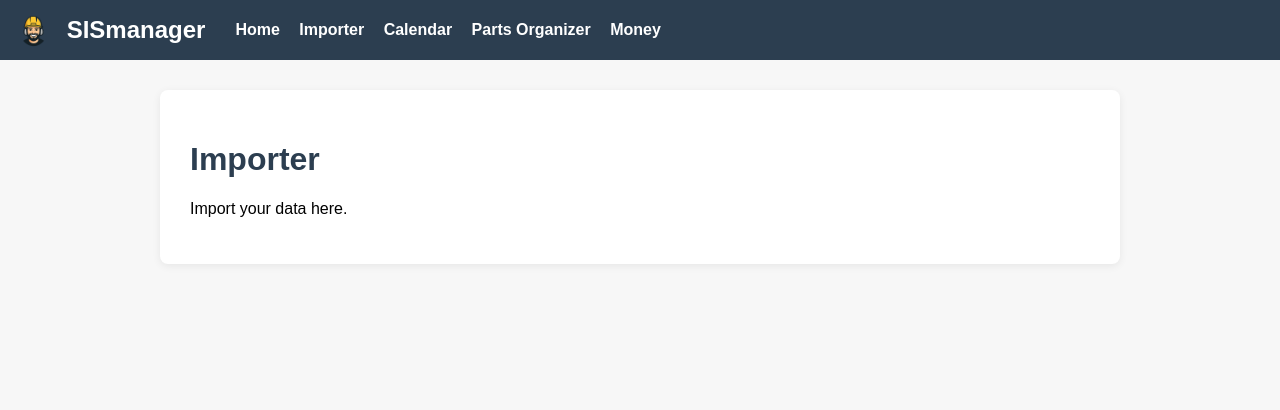
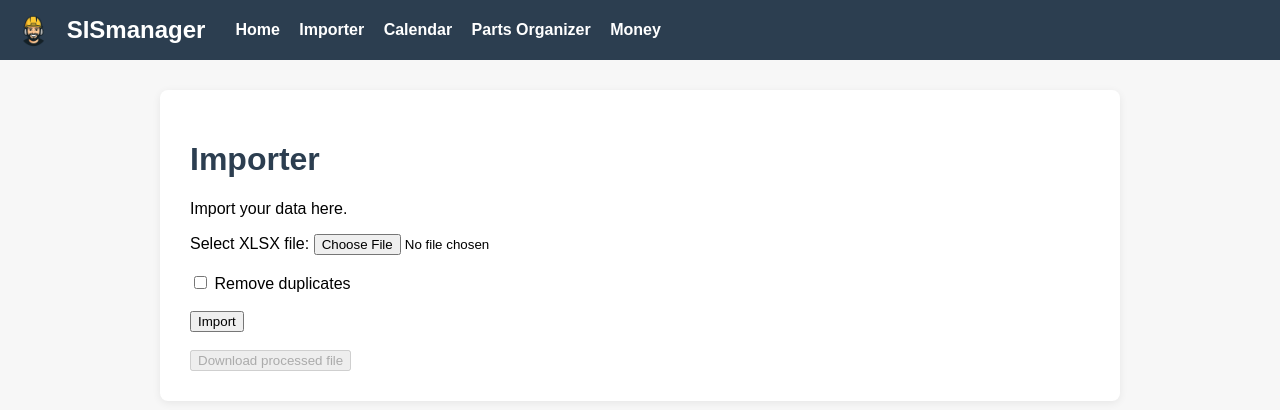
Before and after one commit to fedem-p/SISmanager, a Flask app: page /importer in a window 1280 px wide. Shown: the top 410 px of the page. Run offline with Flask 3, Linux system fonts and the light colour scheme.

Commit message:
initialize basic importer page

```diff
--- a/sismanager/blueprints/importer/routes.py
+++ b/sismanager/blueprints/importer/routes.py
@@ -3,13 +3,87 @@ Routes for importer blueprint in SISmanager.
 """
 
 from flask import Blueprint, render_template
+from flask import request, redirect, url_for, send_from_directory, flash
+import os
+import uuid
+from sismanager.services.inout.xlsx_importer_service import XLSXImporter
+from sismanager.services.inout.backup_service import BackupManager
 
 importer_bp = Blueprint(
     "importer", __name__, template_folder="../../templates/importer"
 )
 
+ALLOWED_EXTENSIONS = {"xlsx", "xls"}
+
+def allowed_file(filename):
+    """Check if file extension is allowed."""
+    return "." in filename and filename.rsplit(".", 1)[1].lower() in ALLOWED_EXTENSIONS
 
 @importer_bp.route("/importer")
 def importer():
     """Render the importer page."""
     return render_template("importer/importer.html")
+
+
+@importer_bp.route("/importer/upload", methods=["POST"])
+def upload_and_process():
+    """
+    Handle file upload and complete processing workflow.
+    This single endpoint handles the entire workflow:
+    1. Upload and validate files
+    2. Process through XLSXImporter
+    3. Optionally remove duplicates
+    4. Provide download links
+    This eliminates the need for complex client-side orchestration.
+    """
+    if "file" not in request.files:
+        flash("No file part")
+        return redirect(request.url)
+    file = request.files["file"]
+    if file.filename == "":
+        flash("No selected file")
+        return redirect(request.url)
+    if not allowed_file(file.filename):
+        flash("File type not allowed")
+        return redirect(request.url)
+
+    # Save uploaded file
+    uploads_dir = os.path.abspath(os.path.join(os.path.dirname(__file__), "../../..", "data", "uploads"))
+    os.makedirs(uploads_dir, exist_ok=True)
+    unique_id = str(uuid.uuid4())
+    filename = f"{unique_id}_{file.filename}"
+    file_path = os.path.join(uploads_dir, filename)
+    file.save(file_path)
+
+    # Process XLSX
+    importer = XLSXImporter(file_path)
+    importer.process()
+
+    # Delete backups older than 30 days
+    backup_manager = BackupManager()
+    backup_manager.delete_old_backups(days=30)
+
+    # Remove duplicates if checkbox checked
+    remove_duplicates = request.form.get("remove_duplicates") == "yes"
+    if remove_duplicates:
+        importer.remove_duplicates(mode="forceful")
+
+    # Export processed file
+    processed_dir = os.path.abspath(os.path.join(os.path.dirname(__file__), "../../..", "data", "processed"))
+    os.makedirs(processed_dir, exist_ok=True)
+    output_filename = f"processed_{unique_id}.xlsx"
+    output_path = os.path.join(processed_dir, output_filename)
+    importer.export_to_xlsx(output_path)
+
+    # Provide download link
+    return render_template(
+        "importer/importer.html",
+        download_link=url_for("importer.download_file", file_id=output_filename),
+    )
+
+@importer_bp.route("/api/download/<file_id>")
+def download_file(file_id: str):
+    """Download a processed file."""
+    processed_dir = os.path.abspath(os.path.join(os.path.dirname(__file__), "../../..", "data", "processed"))
+    return send_from_directory(processed_dir, file_id, as_attachment=True)
+    pass
--- a/sismanager/templates/importer/importer.html
+++ b/sismanager/templates/importer/importer.html
@@ -2,4 +2,18 @@
 {% block content %}
 <h1>Importer</h1>
 <p>Import your data here.</p>
+<form action="/importer/upload" method="post" enctype="multipart/form-data">
+	<label for="file">Select XLSX file:</label>
+	<input type="file" id="file" name="file" accept=".xlsx,.xls" required><br><br>
+	<input type="checkbox" id="remove_duplicates" name="remove_duplicates" value="yes">
+	<label for="remove_duplicates">Remove duplicates</label><br><br>
+	<button type="submit">Import</button>
+</form>
+
+<br>
+<form action="{{ download_link if download_link else '#' }}" method="get">
+	<button type="submit"
+		{% if not download_link %}disabled title="No processed file available. Please import a file first."{% else %}title="Download the processed file."{% endif %}
+	>Download processed file</button>
+</form>
 {% endblock %}
```
